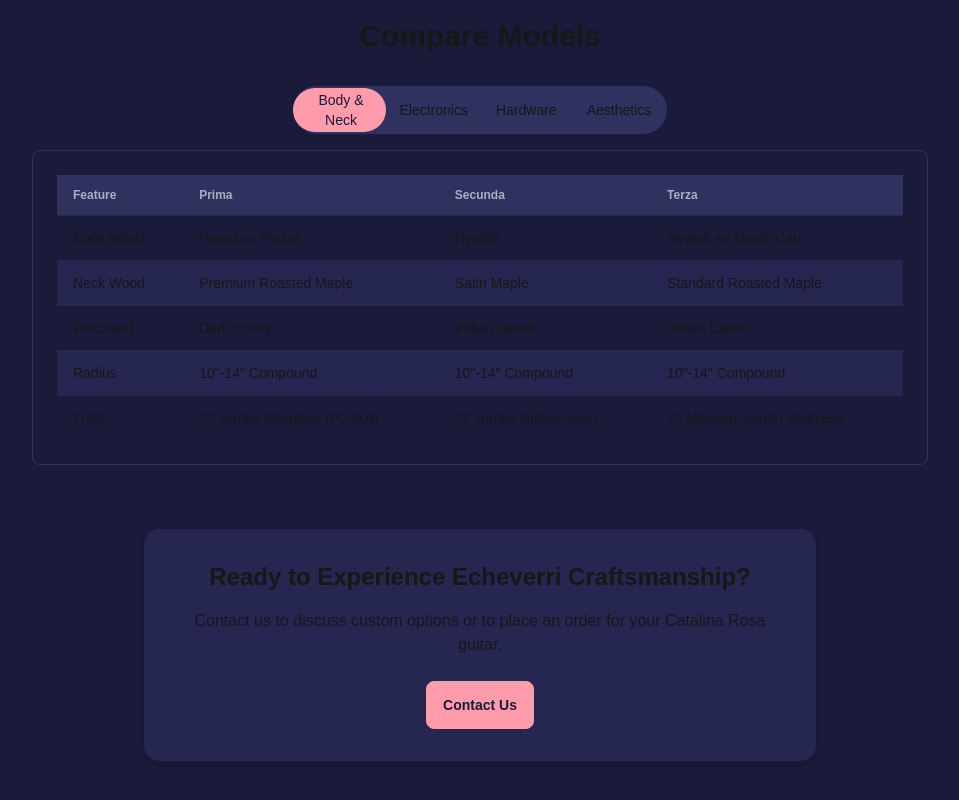
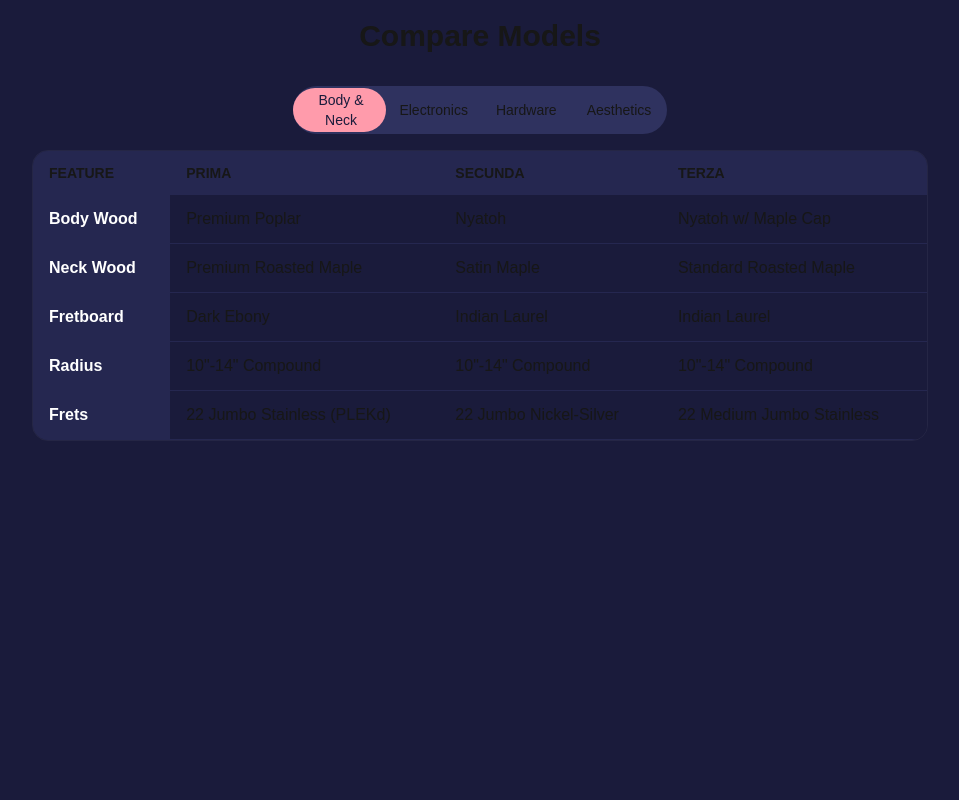
Before and after one commit to decheverri123/decheverri123.github.io, a Next.js app: page /catalina-rosa in a window 1280 px wide. Shown: the part 1066-1866 px from the top of the page, without its empty margins (160-1119 px from the left). After the commit the page ends 1587 px from the top, so only its background shows below. Built offline with nearby package versions, Linux system fonts and the light colour scheme.

Commit message:
feat: add reusable comparison and specifications table components for guitar models

```diff
--- a/src/app/catalina-rosa/page.tsx
+++ b/src/app/catalina-rosa/page.tsx
@@ -3,6 +3,7 @@
 import Link from "next/link";
 import React, { useState } from "react";
 import Layout from "../LayoutHeader";
+import ComparisonTable from "../../components/ComparisonTable";
 
 export default function CatalinaRosaPage() {
   const [selectedTab, setSelectedTab] = useState("all");
@@ -354,48 +355,11 @@ export default function CatalinaRosaPage() {
               </div>
             </div>
 
-            <div className="rounded-lg border border-base-300 bg-base-100 p-6">
-              <div className="overflow-x-auto">
-                <table className="table table-zebra w-full">
-                  <thead>
-                    <tr>
-                      <th className="bg-base-300">Feature</th>
-                      <th className="bg-base-300">Prima</th>
-                      <th className="bg-base-300">Secunda</th>
-                      <th className="bg-base-300">Terza</th>
-                    </tr>
-                  </thead>
-                  <tbody>
-                    {specifications[specTab as keyof typeof specifications].map(
-                      (row, rowIndex) => (
-                        <tr key={rowIndex}>
-                          <td className="font-medium">{row.feature}</td>
-                          <td>{row.prima}</td>
-                          <td>{row.secunda}</td>
-                          <td>{row.terza}</td>
-                        </tr>
-                      ),
-                    )}
-                  </tbody>
-                </table>
-              </div>
-            </div>
-          </div>
-        </div>
-
-        {/* Call to Action */}
-        <div className="card mx-auto mt-16 max-w-2xl bg-base-200 p-8 text-center shadow-lg">
-          <h3 className="mb-4 text-2xl font-bold">
-            Ready to Experience Echeverri Craftsmanship?
-          </h3>
-          <p className="mb-6">
-            Contact us to discuss custom options or to place an order for your
-            Catalina Rosa guitar.
-          </p>
-          <div className="justify-center">
-            <Link href="/contact" className="btn btn-primary">
-              Contact Us
-            </Link>
+            <ComparisonTable
+              specifications={
+                specifications[specTab as keyof typeof specifications]
+              }
+            />
           </div>
         </div>
       </div>
--- a/src/app/catalina-rosa/prima/page.tsx
+++ b/src/app/catalina-rosa/prima/page.tsx
@@ -4,6 +4,7 @@ import React from "react";
 import Link from "next/link";
 import Layout from "../../LayoutHeader";
 import ImageCarousel from "../../../components/ImageCarousel";
+import SpecificationsTable from "../../../components/SpecificationsTable";
 
 export default function RosaPrimaPage() {
   // Dummy data for the Prima model
@@ -111,16 +112,9 @@ export default function RosaPrimaPage() {
         </div>
 
         {/* Specifications Section */}
-        <div className="mx-auto mb-16 max-w-4xl rounded-lg bg-base-200 p-6">
+        <div className="mx-auto mb-16 max-w-4xl">
           <h2 className="mb-6 text-3xl font-bold">Specifications</h2>
-          <div className="grid grid-cols-1 gap-4 md:grid-cols-2">
-            {Object.entries(guitarData.specifications).map(([key, value]) => (
-              <div key={key} className="flex border-b border-base-300 py-2">
-                <span className="w-1/3 font-semibold capitalize">{key}:</span>
-                <span className="w-2/3">{value}</span>
-              </div>
-            ))}
-          </div>
+          <SpecificationsTable specifications={guitarData.specifications} />
         </div>
 
         {/* Testimonials */}
--- a/src/app/catalina-rosa/secunda/page.tsx
+++ b/src/app/catalina-rosa/secunda/page.tsx
@@ -4,6 +4,7 @@ import React from "react";
 import Link from "next/link";
 import Layout from "../../LayoutHeader";
 import ImageCarousel from "../../../components/ImageCarousel";
+import SpecificationsTable from "../../../components/SpecificationsTable";
 
 export default function RosaSecundaPage() {
   // Dummy data for the Secunda model
@@ -111,16 +112,9 @@ export default function RosaSecundaPage() {
         </div>
 
         {/* Specifications Section */}
-        <div className="mx-auto mb-16 max-w-4xl rounded-lg bg-base-200 p-6">
+        <div className="mx-auto mb-16 max-w-4xl">
           <h2 className="mb-6 text-3xl font-bold">Specifications</h2>
-          <div className="grid grid-cols-1 gap-4 md:grid-cols-2">
-            {Object.entries(guitarData.specifications).map(([key, value]) => (
-              <div key={key} className="flex border-b border-base-300 py-2">
-                <span className="w-1/3 font-semibold capitalize">{key}:</span>
-                <span className="w-2/3">{value}</span>
-              </div>
-            ))}
-          </div>
+          <SpecificationsTable specifications={guitarData.specifications} />
         </div>
 
         {/* Testimonials */}
--- a/src/app/catalina-rosa/terza/page.tsx
+++ b/src/app/catalina-rosa/terza/page.tsx
@@ -4,6 +4,7 @@ import React from "react";
 import Link from "next/link";
 import Layout from "../../LayoutHeader";
 import ImageCarousel from "../../../components/ImageCarousel";
+import SpecificationsTable from "../../../components/SpecificationsTable";
 
 export default function RosaTerzaPage() {
   // Dummy data for the Terza model
@@ -110,16 +111,9 @@ export default function RosaTerzaPage() {
         </div>
 
         {/* Specifications Section */}
-        <div className="mx-auto mb-16 max-w-4xl rounded-lg bg-base-200 p-6">
+        <div className="mx-auto mb-16 max-w-4xl">
           <h2 className="mb-6 text-3xl font-bold">Specifications</h2>
-          <div className="grid grid-cols-1 gap-4 md:grid-cols-2">
-            {Object.entries(guitarData.specifications).map(([key, value]) => (
-              <div key={key} className="flex border-b border-base-300 py-2">
-                <span className="w-1/3 font-semibold capitalize">{key}:</span>
-                <span className="w-2/3">{value}</span>
-              </div>
-            ))}
-          </div>
+          <SpecificationsTable specifications={guitarData.specifications} />
         </div>
 
         {/* Testimonials */}
--- /dev/null
+++ b/src/components/ComparisonTable.tsx
@@ -0,0 +1,60 @@
+import React from "react";
+
+interface SpecRow {
+  feature: string;
+  prima: string;
+  secunda: string;
+  terza: string;
+}
+
+interface ComparisonTableProps {
+  specifications: SpecRow[];
+  title?: string;
+}
+
+const ComparisonTable: React.FC<ComparisonTableProps> = ({
+  specifications,
+  title,
+}) => {
+  return (
+    <div className="overflow-x-auto rounded-box border border-base-content/5 mb-8">
+      {title && (
+        <h3 className="text-xl font-bold mb-3 uppercase text-center">
+          {title}
+        </h3>
+      )}
+      <table className="w-full border-collapse">
+        <thead>
+          <tr>
+            <th className="text-left py-3 px-4 bg-base-200 font-bold uppercase text-sm">
+              Feature
+            </th>
+            <th className="text-left py-3 px-4 bg-base-200 font-bold uppercase text-sm">
+              Prima
+            </th>
+            <th className="text-left py-3 px-4 bg-base-200 font-bold uppercase text-sm">
+              Secunda
+            </th>
+            <th className="text-left py-3 px-4 bg-base-200 font-bold uppercase text-sm">
+              Terza
+            </th>
+          </tr>
+        </thead>
+        <tbody>
+          {specifications.map((row, rowIndex) => (
+            <tr key={rowIndex} className="border-b border-base-200">
+              <td className="py-3 px-4 font-bold text-base-content bg-base-200">
+                {row.feature}
+              </td>
+              <td className="py-3 px-4 bg-base-100">{row.prima}</td>
+              <td className="py-3 px-4 bg-base-100">{row.secunda}</td>
+              <td className="py-3 px-4 bg-base-100">{row.terza}</td>
+            </tr>
+          ))}
+        </tbody>
+      </table>
+    </div>
+  );
+};
+
+export default ComparisonTable;
--- /dev/null
+++ b/src/components/SpecificationsTable.tsx
@@ -0,0 +1,31 @@
+import React from "react";
+
+interface SpecificationsTableProps {
+  specifications: Record<string, string>;
+}
+
+const SpecificationsTable: React.FC<SpecificationsTableProps> = ({
+  specifications,
+}) => {
+  return (
+    <div className="overflow-x-auto rounded-box border border-base-content/5">
+      <table className="table table-zebra w-full">
+        <tbody>
+          {Object.entries(specifications).map(([key, value], index) => (
+            <tr key={index}>
+              <th
+                className="bg-base-300 font-bold capitalize"
+                style={{ width: "20%" }}
+              >
+                {key}
+              </th>
+              <td>{value}</td>
+            </tr>
+          ))}
+        </tbody>
+      </table>
+    </div>
+  );
+};
+
+export default SpecificationsTable;
```
Also changed, not shown: package.json (+7 -1 lines), 2 other files (tests, documents, lock files or other folders).
